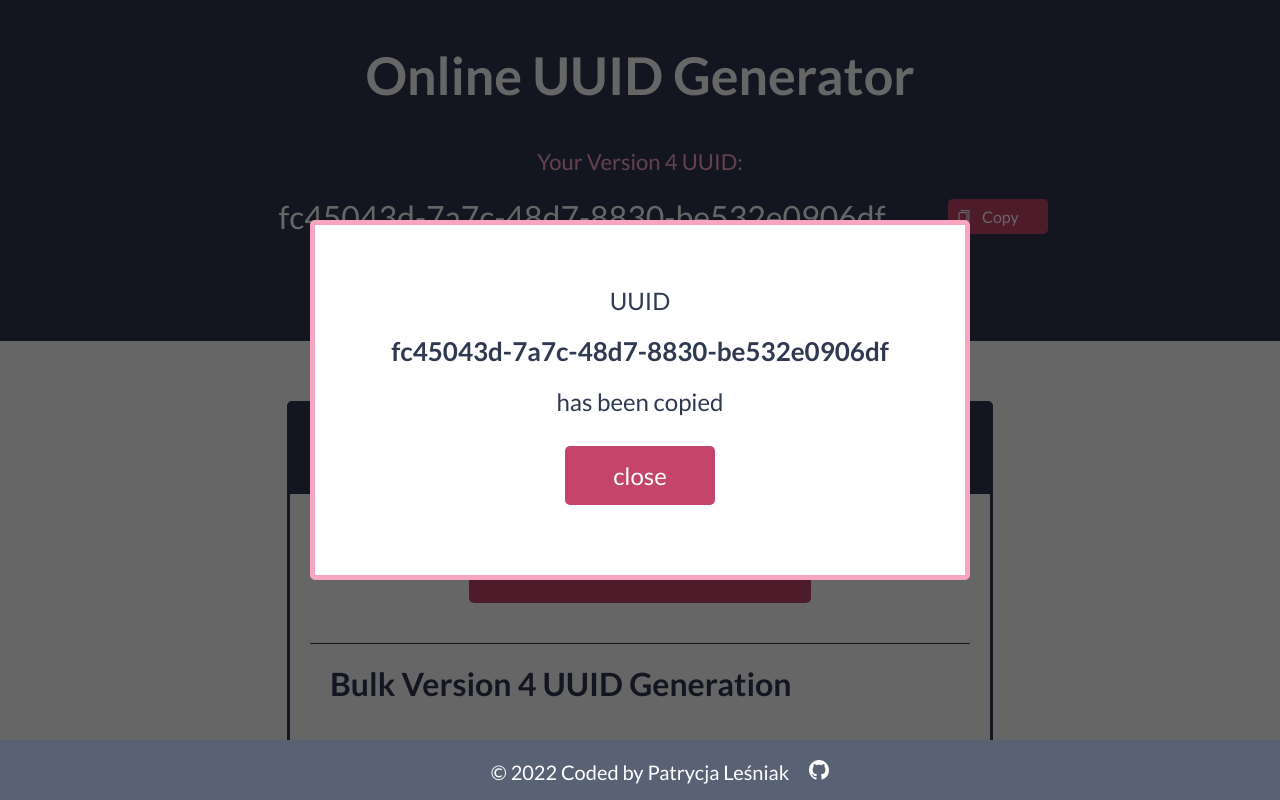
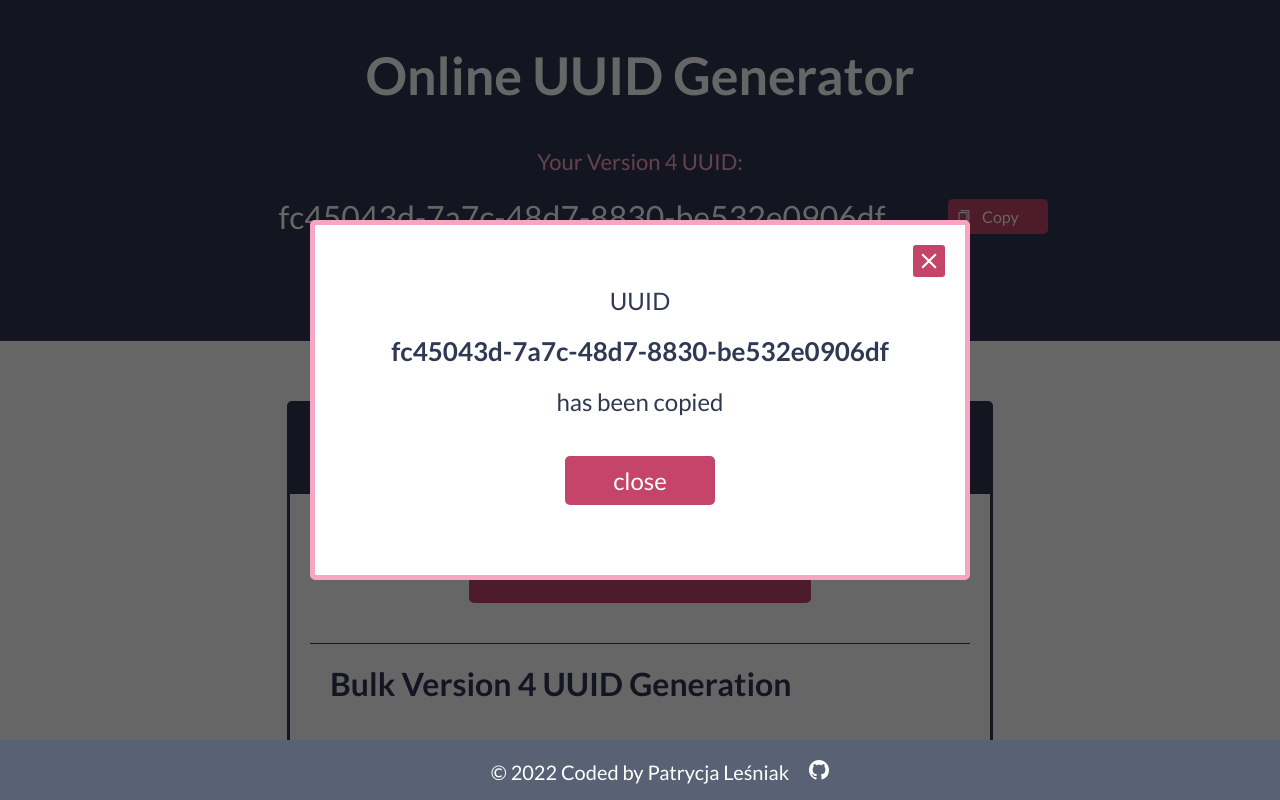
Before and after one commit to patrycja-i-lesniak/uuid-generator, a React (Create React App) app: page / in a window 1280 px wide. Both pictures are taken after a click on the button "Copy". Shown: the top 800 px of the page. Built offline with nearby package versions, Linux system fonts and the light colour scheme.

Commit message:
add close icon and style it

```diff
--- a/src/App.css
+++ b/src/App.css
@@ -19,12 +19,12 @@ p {
 }
 
 button:hover, a:hover {
-    opacity: 90%;
+    opacity: 80%;
 }
 
-a:hover {
+/* a:hover {
     opacity: 80%;
-}
+} */
 
 /* TOP CONTAINER */
 
@@ -70,16 +70,6 @@ a:hover {
     cursor: pointer;
 }
 
-.top-container-uuid button:hover {
-    background-color: #f8a5c2;
-    color: #303952;
-}
-
-.top-container a {
-    text-decoration: underline;
-    color: #f8a5c2;
-}
-
 /* CARD */
 
 .card {
@@ -88,7 +78,7 @@ a:hover {
     border-radius: 5px;
     display: flex;
     flex-direction: column;
-    margin: 60px auto;
+    margin: 60px auto 120px;
 }
 
 .card h2 {
@@ -261,7 +251,7 @@ form {
     background: FFF;
     width: 70%;
     max-width: 700px;
-    margin: 0 auto 120px;
+    margin: -60px auto 120px;
     border-radius: 5px;
     border: 3px solid #c44569;
     ;
@@ -321,7 +311,6 @@ form {
     right: 0;
     top: 50%;
     margin: 0 auto;
-    width: 70vw;
     max-width: 550px;
     height: 50vh;
     min-height: 100px;
@@ -351,14 +340,12 @@ form {
 .popup-button {
     color: #FFF;
     background: #c44569;
-    padding: 15px 20px;
-    margin: 20px 0 0;
+    padding: 10px 20px;
+    margin: 30px 0 20px;
     border: none;
     border-radius: 5px;
     min-width: 150px;
-
     font-size: 24px;
-    margin: 20px;
     cursor: pointer;
 }
 
@@ -366,6 +353,17 @@ form {
     background-color: #303952;
     color: white;
     opacity: 90%
+}
+
+.close {
+    font-size: 26px;
+    position: absolute;
+    right: 20px;
+    top: 20px;
+    background: #c44569;
+    color: #FFF;
+    border-radius: 3px;
+    padding: 3px;
 }
 
 .backdrop {
@@ -409,6 +407,10 @@ form {
         flex-direction: column;
         align-items: center;
     }
+
+    .popup {
+        max-width: 80vw;
+    }
 }
 
 @media (max-width: 576px) {
--- a/src/components/Popup.js
+++ b/src/components/Popup.js
@@ -1,14 +1,17 @@
 import React from "react";
+
+import { MdClose } from "react-icons/md";
+
 
 export default function Popup({ uuid, handleClose }) {
   return (
     <div className="popup">
       <div>
+        <MdClose className='close' onClick={(e) => handleClose(e)} />
         <p>UUID</p>
         <p className="popup-uuid"> {uuid}</p>
         <p>has been copied</p>
       </div>
-
       <button className="popup-button" onClick={(e) => handleClose(e)}>
         close
       </button>
```
